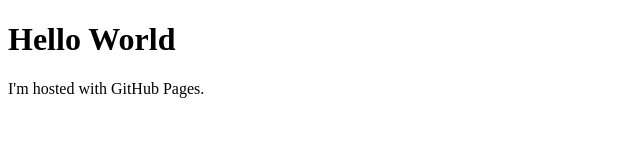
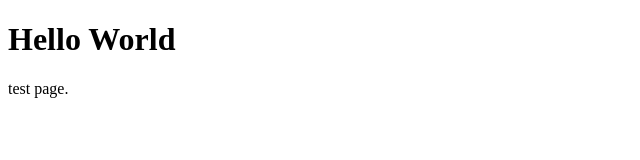
Before and after one commit to PranavP2/PranavP2.github.io, a plain HTML site: page index.html in a window 1280 px wide. Shown: the whole page, without its empty margins (0-640 px from the left). Drawn offline with Linux system fonts and the light colour scheme.

Commit message:
Update index.html

```diff
--- a/index.html
+++ b/index.html
@@ -2,6 +2,6 @@
 <html>
 <body>
 <h1>Hello World</h1>
-<p>I'm hosted with GitHub Pages.</p>
+<p>test page.</p>
 </body>
 </html>
```
